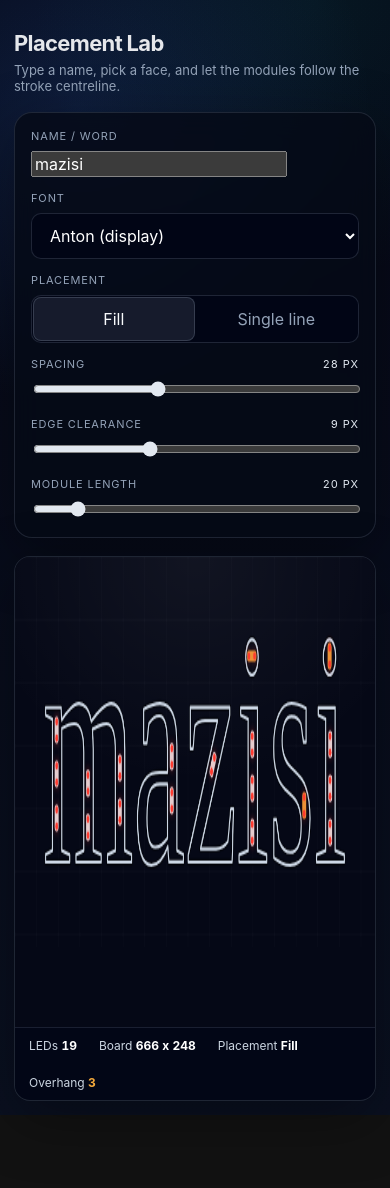
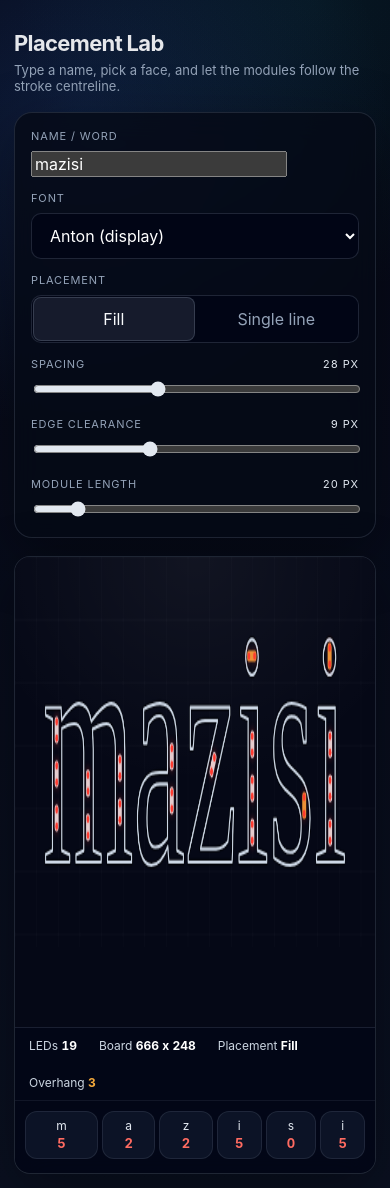
Before and after one commit to Tech-021/copyboucewizard, a React (Vite) app in the folder led-svg-generator/: page / in a window 390 px wide. Before the commit the page ends 1115 px from the top, so only its background shows below. Built offline with nearby package versions, Linux system fonts and the light colour scheme.

Commit message:
make the each letter count to be appeared below each letter

```diff
--- a/led-svg-generator/src/App.jsx
+++ b/led-svg-generator/src/App.jsx
@@ -574,6 +574,50 @@ function placeRuns(branches, dist, W, H, pitch, clearance, Wd, single, mlen) {
   return mods
 }
 
+function measureLetterBounds(ctx, text) {
+  const chars = Array.from(text)
+  const advances = [0]
+  for (let i = 1; i <= chars.length; i++) {
+    advances[i] = ctx.measureText(chars.slice(0, i).join('')).width
+  }
+  return chars.map((char, i) => ({
+    char,
+    left: i === 0 ? 0 : (advances[i - 1] + advances[i]) / 2,
+    right: i === chars.length - 1 ? advances[chars.length] : (advances[i] + advances[i + 1]) / 2,
+    width: Math.max(0, advances[i + 1] - advances[i]),
+  }))
+}
+
+function countModulesByLetter(mods, bounds, x0) {
+  const counts = bounds.map(() => 0)
+  if (!bounds.length) return counts
+  for (const mod of mods) {
+    const x = mod.x - x0
+    let idx = -1
+    for (let i = 0; i < bounds.length; i++) {
+      if (x >= bounds[i].left && x <= bounds[i].right) {
+        idx = i
+        break
+      }
+    }
+    if (idx === -1) {
+      let best = 0
+      let bestD = Infinity
+      for (let i = 0; i < bounds.length; i++) {
+        const mid = (bounds[i].left + bounds[i].right) / 2
+        const d = Math.abs(x - mid)
+        if (d < bestD) {
+          bestD = d
+          best = i
+        }
+      }
+      idx = best
+    }
+    counts[idx]++
+  }
+  return counts
+}
+
 function moduleOut(mm, L, Wd, sdist) {
   const c = Math.cos(mm.ang)
   const s = Math.sin(mm.ang)
@@ -629,6 +673,7 @@ export default function App() {
   const [count, setCount] = useState(0)
   const [board, setBoard] = useState('0 x 0')
   const [over, setOver] = useState(0)
+  const [letterCounts, setLetterCounts] = useState([])
 
   const render = useCallback(async () => {
     const view = viewRef.current
@@ -646,6 +691,7 @@ export default function App() {
       setCount(0)
       setBoard('0 x 0')
       setOver(0)
+      setLetterCounts([])
       return
     }
 
@@ -669,6 +715,7 @@ export default function App() {
     const H = Math.ceil(asc + desc) + 2 * pad
     const baseY = pad + asc
     const x0 = pad
+    const letterBounds = measureLetterBounds(mctx, text)
 
     mask.width = W
     mask.height = H
@@ -790,6 +837,13 @@ export default function App() {
     setCount(mods.length)
     setBoard(`${W} x ${H}`)
     setOver(overCount)
+    setLetterCounts(
+      countModulesByLetter(mods, letterBounds, x0).map((value, i) => ({
+        char: letterBounds[i]?.char ?? '',
+        count: value,
+        width: letterBounds[i]?.width ?? 0,
+      })),
+    )
   }, [text, fontIdx, mode, spacing, clearance, mlen])
 
   useEffect(() => {
@@ -882,6 +936,20 @@ export default function App() {
               Overhang <strong className={over > 0 ? 'warn' : ''}>{over}</strong>
             </span>
           </div>
+          {letterCounts.length > 0 ? (
+            <div className="letter-strip" aria-label="Per-letter LED counts">
+              {letterCounts.map((item, index) => (
+                <div
+                  key={`${item.char}-${index}`}
+                  className="letter-chip"
+                  style={{ flexGrow: Math.max(1, item.width || 1) }}
+                >
+                  <span className="letter-glyph">{item.char}</span>
+                  <strong>{item.count}</strong>
+                </div>
+              ))}
+            </div>
+          ) : null}
         </section>
       </div>
     </div>
--- a/led-svg-generator/src/index.css
+++ b/led-svg-generator/src/index.css
@@ -201,6 +201,40 @@ button {
   color: #f5aa3c;
 }
 
+.letter-strip {
+  display: flex;
+  gap: 6px;
+  padding: 10px 14px 14px;
+  border-top: 1px solid rgba(148, 163, 184, 0.1);
+  background: rgba(2, 6, 23, 0.86);
+}
+
+.letter-chip {
+  min-width: 0;
+  border: 1px solid rgba(148, 163, 184, 0.14);
+  border-radius: 12px;
+  background: rgba(15, 23, 42, 0.82);
+  padding: 8px 10px;
+  text-align: center;
+}
+
+.letter-glyph {
+  display: block;
+  color: #e2e8f0;
+  font-size: 12px;
+  line-height: 1;
+  margin-bottom: 5px;
+  text-transform: none;
+}
+
+.letter-chip strong {
+  display: block;
+  color: #ff6b61;
+  font-size: 13px;
+  line-height: 1;
+  font-variant-numeric: tabular-nums;
+}
+
 @media (max-width: 980px) {
   .control-grid {
     grid-template-columns: 1fr 1fr;
@@ -216,6 +250,11 @@ button {
 
   .preview-canvas {
     height: 460px;
+  }
+
+  .letter-strip {
+    gap: 4px;
+    padding-inline: 10px;
   }
 }
 
@@ -236,4 +275,8 @@ button {
   .preview-canvas {
     height: 390px;
   }
+
+  .letter-strip {
+    overflow-x: auto;
+  }
 }
```
